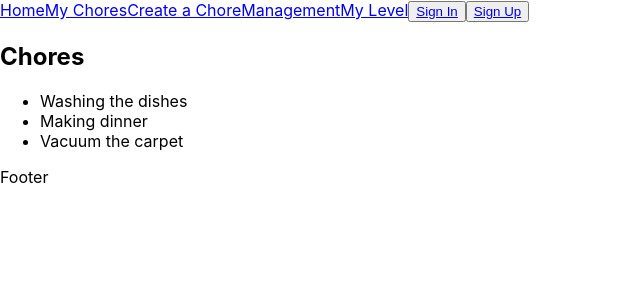
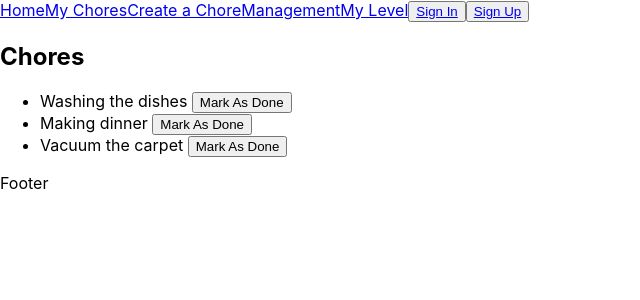
Before and after one commit to Human437/chore-up-client, a React (Create React App) app: page /my-chores in a window 1280 px wide. Shown: the top 300 px of the page, without its empty margins (0-640 px from the left). Built offline with nearby package versions, Linux system fonts and the light colour scheme.

Commit message:
Added mark as done button

```diff
--- a/src/my-chores/my-chores.js
+++ b/src/my-chores/my-chores.js
@@ -16,9 +16,9 @@ export default class MyChores extends React.Component {
         <main role="main">
           <h2>Chores</h2>
           <ul>
-            <li>Washing the dishes</li>
-            <li>Making dinner</li>
-            <li>Vacuum the carpet</li>
+            <li>Washing the dishes <button>Mark As Done</button></li>
+            <li>Making dinner <button>Mark As Done</button></li>
+            <li>Vacuum the carpet <button>Mark As Done</button></li>
           </ul>
         </main>
         <footer role="content-info">Footer</footer>
```
